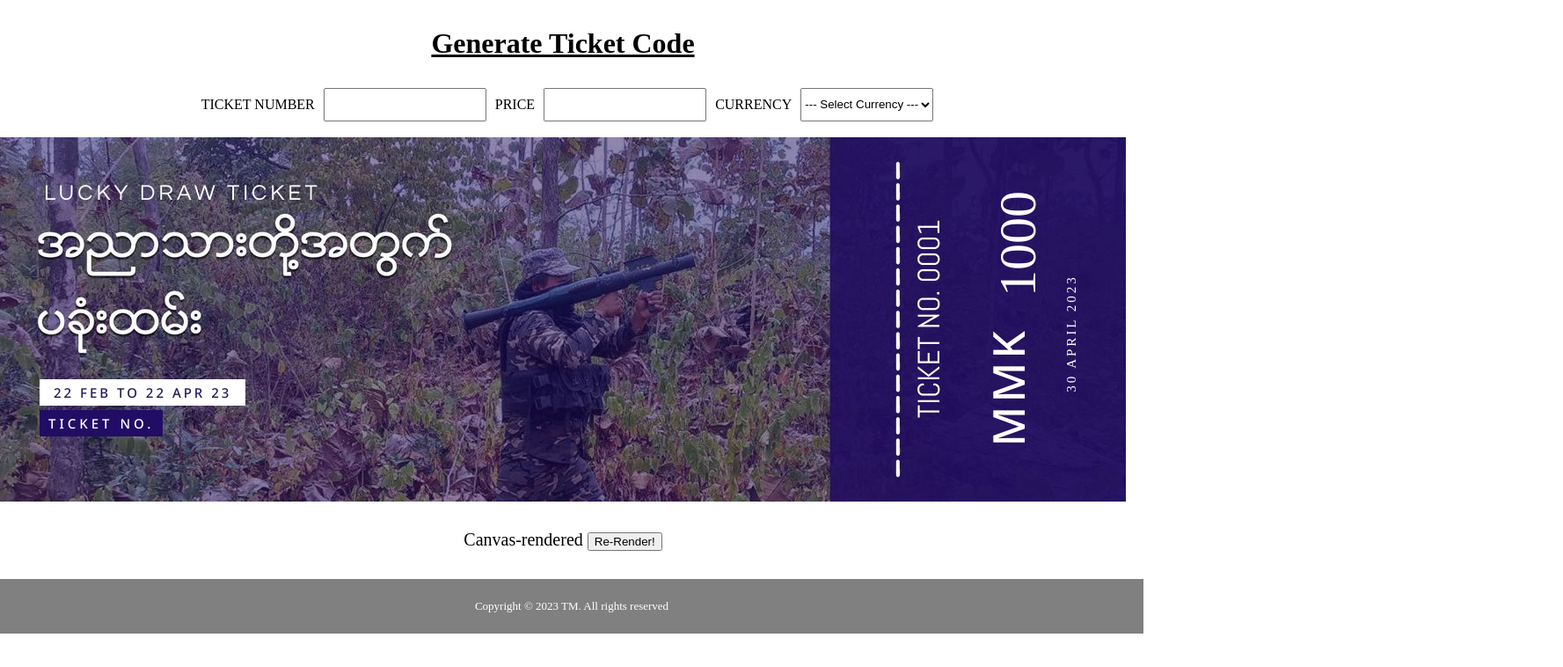
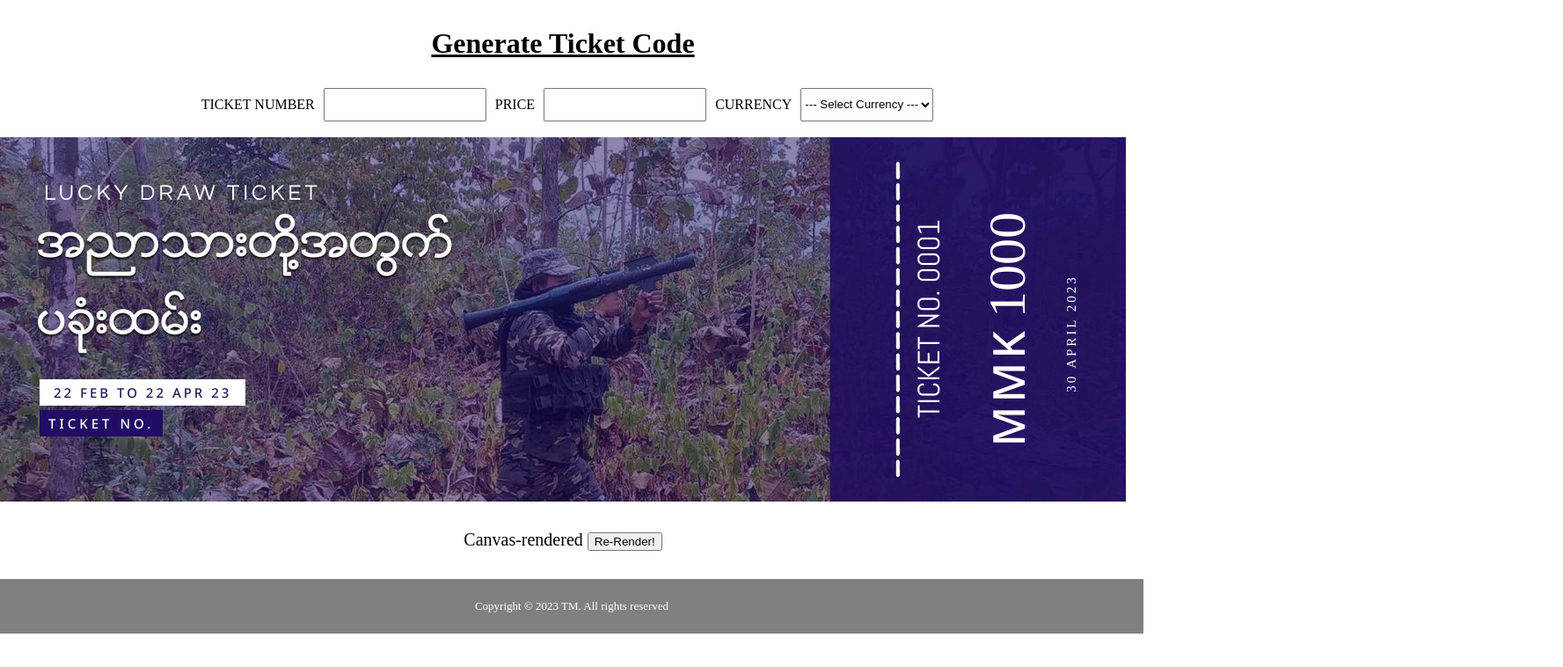
Before and after one commit to Thin-Myat-Naing/ticket_code, a plain HTML site: page index.html in a window 1280 px wide. Shown: the whole page at 88% size, 1777 px wide, since content can reach past the window. Drawn offline with Linux system fonts and the light colour scheme.

Commit message:
price + currency change css

```diff
--- a/style.css
+++ b/style.css
@@ -111,11 +111,12 @@ label {
 }
 #price {
   transform: rotate(270deg);
-  top: -9.9em;
+  top: -11.1em;
   font-size: 60px;
   right: 0px;
-  left: 23.67em;
+  left: 13.4em;
   bottom: 0;
+  width: 100%;
 }
 .long-date {
   transform: rotate(270deg);
```
